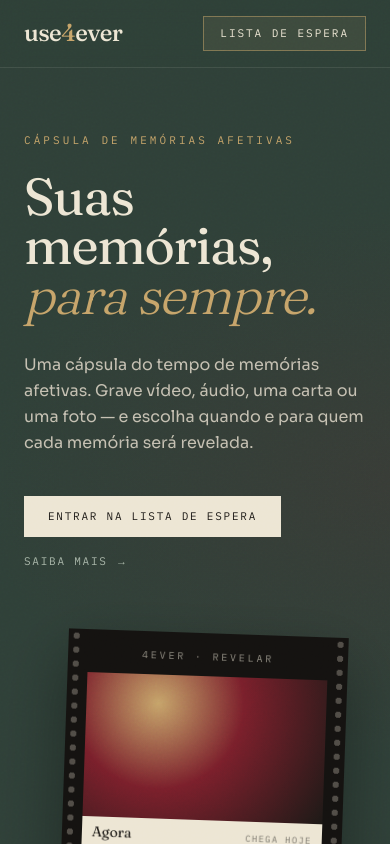
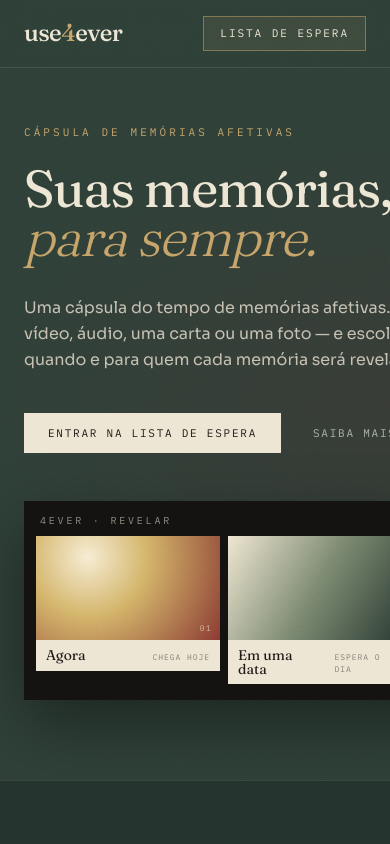
Before and after one commit to basenode-ventures/use4ever-web, a Next.js app: page / in a window 390 px wide. Shown: the top 844 px of the page. Built offline with nearby package versions, Linux system fonts and the light colour scheme.

Commit message:
Tighten the film strip so every reveal moment is visible
Shorter frames, brighter emulsions, and a horizontal strip on
mobile so the signature object no longer disappears below the fold.

Co-authored-by: Felipe Maffezzolli <felipe.maffezzolli@gmail.com>

```diff
--- a/app/components/landing/FilmStrip.tsx
+++ b/app/components/landing/FilmStrip.tsx
@@ -1,39 +1,39 @@
 import { REVEAL_MOMENTS } from "@/lib/content";
 
 const washes = [
-  "bg-[radial-gradient(circle_at_30%_20%,#c6a46a_0%,#7a1f2b_42%,#1c1916_100%)]",
-  "bg-[linear-gradient(135deg,#2f4038_0%,#c6a46a_46%,#ede6d4_100%)]",
-  "bg-[radial-gradient(circle_at_70%_80%,#ede6d4_0%,#2f4038_55%,#141210_100%)]",
-  "bg-[linear-gradient(180deg,#141210_0%,#7a1f2b_70%,#1c1916_100%)]",
+  "bg-[radial-gradient(circle_at_28%_20%,#f6edd4_0%,#d4b56a_38%,#8a3a32_100%)]",
+  "bg-[linear-gradient(120deg,#efe6d2_0%,#7d8b72_48%,#24332d_100%)]",
+  "bg-[conic-gradient(from_200deg_at_50%_50%,#c6a46a_0deg,#2f4038_140deg,#ede6d4_230deg,#7a1f2b_360deg)]",
+  "bg-[radial-gradient(circle_at_50%_120%,#c6a46a_0%,#7a1f2b_28%,#141210_72%)]",
 ] as const;
 
 export function FilmStrip() {
   return (
-    <aside
-      className="animate-fan mx-auto w-full max-w-[280px] lg:mx-0"
-      style={{ ["--tilt" as string]: "2deg" }}
-      aria-label="Quando uma memória pode ser revelada"
-    >
-      <div className="relative bg-emulsion px-5 py-4 shadow-[0_24px_60px_rgb(0_0_0/0.35)]">
-        <div className="film-sprockets pointer-events-none absolute inset-y-0 left-1 w-2" />
-        <div className="film-sprockets pointer-events-none absolute inset-y-0 right-1 w-2" />
+    <aside aria-label="Quando uma memória pode ser revelada">
+      <div className="animate-fan bg-emulsion px-3 py-3 shadow-[0_24px_60px_rgb(0_0_0/0.4)] sm:px-4">
+        <div className="mb-2 flex items-center justify-between px-1">
+          <p className="font-mono text-[10px] uppercase tracking-[0.28em] text-fog/70">
+            4ever · revelar
+          </p>
+          <p className="font-mono text-[10px] text-fog/40">35mm</p>
+        </div>
 
-        <p className="mb-3 text-center font-mono text-[10px] uppercase tracking-[0.28em] text-fog/70">
-          4ever · revelar
-        </p>
-
-        <ol className="space-y-3">
+        <ol className="flex gap-2 overflow-x-auto pb-1 lg:grid lg:grid-cols-1 lg:gap-2.5 lg:overflow-visible lg:pb-0">
           {REVEAL_MOMENTS.map((moment, index) => (
-            <li key={moment.when}>
+            <li key={moment.when} className="min-w-[11.5rem] flex-1 lg:min-w-0">
               <div className="overflow-hidden bg-ink">
                 <div
-                  className={`animate-develop relative aspect-[5/3] ${washes[index]}`}
-                  style={{ animationDelay: `${0.35 + index * 0.18}s` }}
+                  className={`animate-develop relative aspect-[16/9] ${washes[index]}`}
+                  style={{ animationDelay: `${0.2 + index * 0.12}s` }}
                   aria-hidden="true"
-                />
+                >
+                  <span className="absolute bottom-1.5 right-2 font-mono text-[8px] uppercase tracking-[0.16em] text-paper/70">
+                    {String(index + 1).padStart(2, "0")}
+                  </span>
+                </div>
                 <div className="flex items-baseline justify-between gap-3 bg-paper px-2.5 py-2 text-ink">
                   <span className="font-display text-sm leading-none">{moment.when}</span>
-                  <span className="font-mono text-[9px] uppercase tracking-[0.14em] text-ink/55">
+                  <span className="font-mono text-[8px] uppercase tracking-[0.12em] text-ink/50">
                     {moment.note}
                   </span>
                 </div>
--- a/app/components/landing/Hero.tsx
+++ b/app/components/landing/Hero.tsx
@@ -5,7 +5,7 @@ import Link from "next/link";
 export function Hero() {
   return (
     <section className="relative overflow-hidden">
-      <div className="mx-auto grid max-w-6xl items-end gap-16 px-6 pb-24 pt-16 lg:grid-cols-[minmax(0,1.15fr)_minmax(240px,0.7fr)] lg:gap-20 lg:pb-32 lg:pt-24">
+      <div className="mx-auto grid max-w-6xl items-center gap-12 px-6 pb-20 pt-14 lg:grid-cols-[minmax(0,1.2fr)_minmax(260px,0.72fr)] lg:gap-16 lg:pb-28 lg:pt-20">
         <div>
           <p className="animate-rise font-mono text-[11px] uppercase tracking-[0.28em] text-brass">
             Cápsula de memórias afetivas
```
